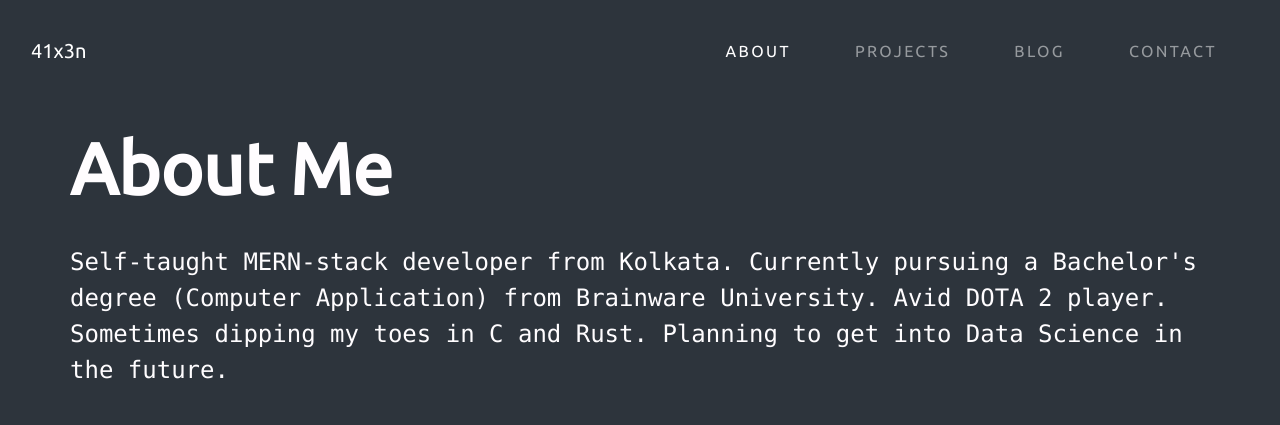
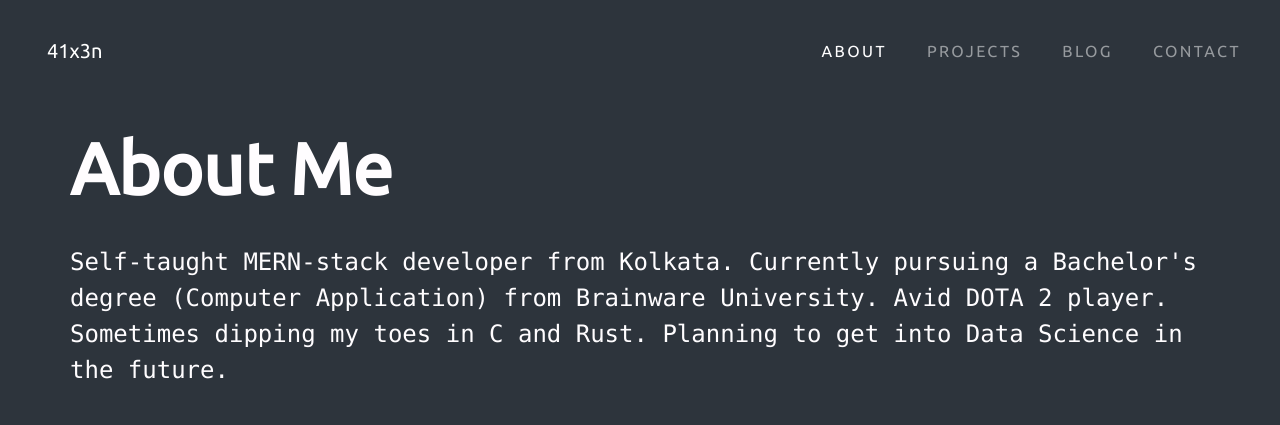
Before and after one commit to 41x3n/Portfolio, a Gatsby site: page /about in a window 1280 px wide. Shown: the top 425 px of the page. Built offline with nearby package versions, Linux system fonts and the light colour scheme; Gatsby itself is replaced by a stand-in of ours.

Commit message:
minor tweaks

```diff
--- a/src/components/header.js
+++ b/src/components/header.js
@@ -3,10 +3,10 @@ import { Link } from 'gatsby';
 
 import header from '../styles/header.module.css';
 
-const Header = ({ siteTitle }) => (
+const Header = () => (
 	<nav className="navbar navbar-expand-md navbar-dark px-3 text-large">
-		<Link to="/" className="navbar-brand">
-			{siteTitle}
+		<Link to="/" className="navbar-brand px-3">
+			41x3n
 		</Link>
 		<div
 			className="navbar-toggler"
@@ -20,7 +20,7 @@ const Header = ({ siteTitle }) => (
 			id="myNav"
 		>
 			<ul className="navbar-nav">
-				<li className="nab-item px-4">
+				<li className="nab-item pl-4">
 					<Link
 						to="/about"
 						className="nav-link"
@@ -29,12 +29,12 @@ const Header = ({ siteTitle }) => (
 						About
 					</Link>
 				</li>
-				<li className="nab-item px-4">
+				<li className="nab-item pl-4">
 					<Link to="/" className="nav-link">
 						Projects
 					</Link>
 				</li>
-				<li className="nab-item px-4">
+				<li className="nab-item pl-4">
 					<Link
 						to="/blog"
 						className="nav-link"
@@ -43,7 +43,7 @@ const Header = ({ siteTitle }) => (
 						Blog
 					</Link>
 				</li>
-				<li className="nab-item px-4">
+				<li className="nab-item pl-4">
 					<Link to="/" className="nav-link">
 						Contact
 					</Link>
--- a/src/pages/about.js
+++ b/src/pages/about.js
@@ -10,7 +10,7 @@ const About = () => (
 	<div className="mainBody">
 		<SEO title="About me - Anindya Chowdhury" />
 		<div className="container-fluid">
-			<Header siteTitle="41x3n" />
+			<Header />
 			<AboutBody />
 			<TimeLine />
 			<Certificate />
--- a/src/pages/blog.js
+++ b/src/pages/blog.js
@@ -8,7 +8,7 @@ const Blog = () => (
 	<div className="mainBody">
 		<SEO title="Blog - Anindya Chowdhury" />
 		<div className="container-fluid">
-			<Header siteTitle="41x3n" />
+			<Header />
 			<BlogBody />
 			<Footer />
 		</div>
--- a/src/pages/index.js
+++ b/src/pages/index.js
@@ -5,12 +5,11 @@ import Footer from '../components/Footer';
 import Body from '../components/Body';
 import SEO from '../components/seo';
 
-
 const IndexPage = () => (
 	<div className="mainBody">
 		<SEO title="Home - Anindya Chowdhury" />
 		<div className="container-fluid">
-			<Header siteTitle="41x3n" />
+			<Header />
 			<Body />
 			<Footer />
 		</div>
```
